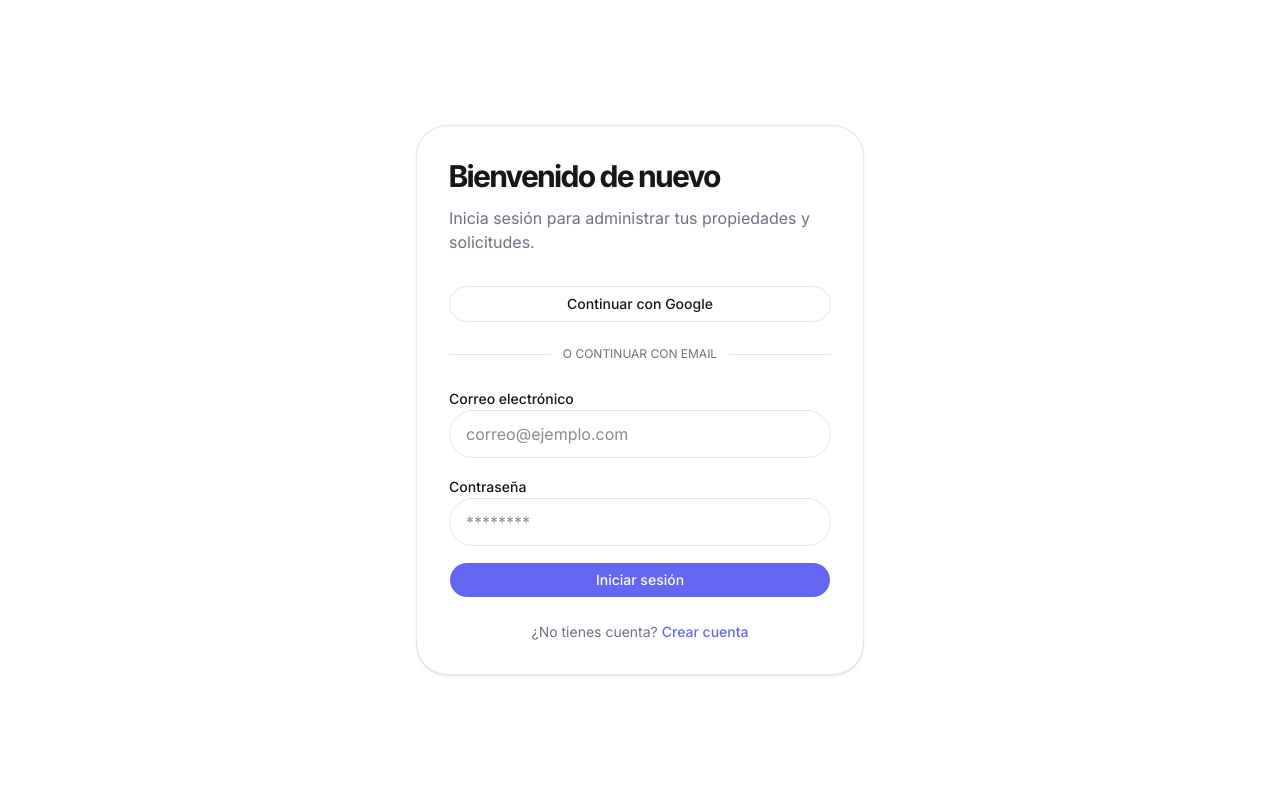
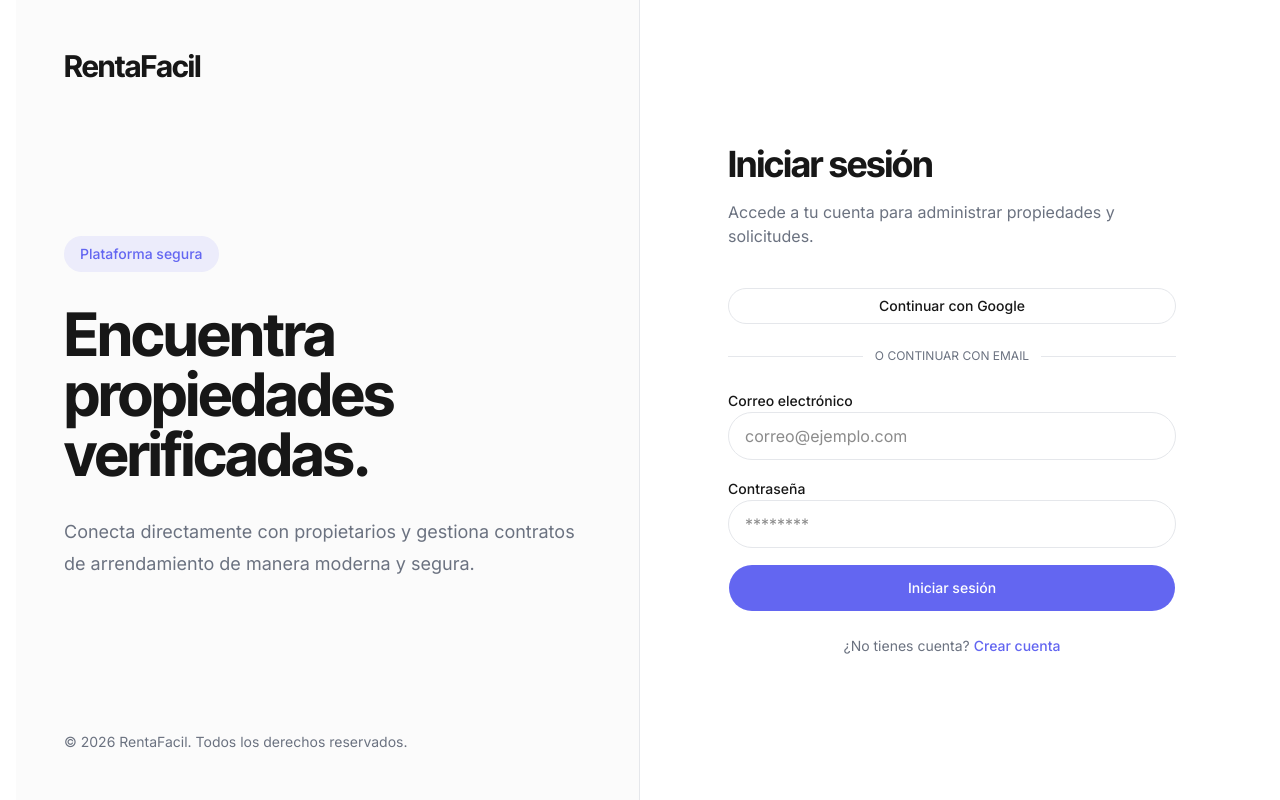
Before and after one commit to Nam3Mc/rentafacil-frontend, a Next.js app: page /login in a window 1280 px wide. Built offline with nearby package versions, Linux system fonts and the light colour scheme.

Commit message:
feat: implement premium authentication experience

```diff
--- a/src/app/(auth)/login/page.tsx
+++ b/src/app/(auth)/login/page.tsx
@@ -1,14 +1,14 @@
-import { AuthCard } from "@/components/auth/auth-card";
+import { AuthLayout } from "@/components/auth/auth-layout";
 
 import { LoginForm } from "@/components/auth/login-form";
 
 export default function LoginPage() {
   return (
-    <AuthCard
-      title="Bienvenido de nuevo"
-      description="Inicia sesión para administrar tus propiedades y solicitudes."
+    <AuthLayout
+      title="Iniciar sesión"
+      description="Accede a tu cuenta para administrar propiedades y solicitudes."
     >
       <LoginForm />
-    </AuthCard>
+    </AuthLayout>
   );
 }
--- a/src/app/(auth)/register/page.tsx
+++ b/src/app/(auth)/register/page.tsx
@@ -1,14 +1,14 @@
-import { AuthCard } from "@/components/auth/auth-card";
+import { AuthLayout } from "@/components/auth/auth-layout";
 
 import { RegisterForm } from "@/components/auth/register-form";
 
 export default function RegisterPage() {
   return (
-    <AuthCard
+    <AuthLayout
       title="Crear cuenta"
-      description="Regístrate para comenzar a explorar o publicar propiedades."
+      description="Publica propiedades, conecta con arrendatarios y administra tu cuenta."
     >
       <RegisterForm />
-    </AuthCard>
+    </AuthLayout>
   );
 }
--- /dev/null
+++ b/src/components/auth/auth-layout.tsx
@@ -0,0 +1,84 @@
+import Link from "next/link";
+
+interface AuthLayoutProps {
+  title: string;
+
+  description: string;
+
+  children: React.ReactNode;
+}
+
+export function AuthLayout({
+  title,
+  description,
+  children,
+}: AuthLayoutProps) {
+  return (
+    <div className="grid min-h-screen lg:grid-cols-2">
+
+      {/* Left Side */}
+      <div className="hidden border-r border-border bg-muted/40 lg:flex lg:flex-col lg:justify-between lg:p-12">
+
+        {/* Logo */}
+        <Link
+          href="/"
+          className="font-heading text-3xl font-bold tracking-tight"
+        >
+          RentaFacil
+        </Link>
+
+        {/* Content */}
+        <div className="max-w-xl">
+
+          <div className="inline-flex rounded-full bg-primary/10 px-4 py-2 text-sm font-medium text-primary">
+            Plataforma segura
+          </div>
+
+          <h2 className="mt-8 font-heading text-6xl font-bold tracking-tight">
+            Encuentra propiedades verificadas.
+          </h2>
+
+          <p className="mt-8 text-lg leading-8 text-muted-foreground">
+            Conecta directamente con propietarios y gestiona contratos de arrendamiento de manera moderna y segura.
+          </p>
+        </div>
+
+        {/* Footer */}
+        <div className="text-sm text-muted-foreground">
+          © 2026 RentaFacil. Todos los derechos reservados.
+        </div>
+      </div>
+
+      {/* Right Side */}
+      <div className="flex items-center justify-center p-6 md:p-12">
+
+        <div className="w-full max-w-md">
+
+          {/* Mobile Logo */}
+          <Link
+            href="/"
+            className="mb-10 block font-heading text-3xl font-bold tracking-tight lg:hidden"
+          >
+            RentaFacil
+          </Link>
+
+          {/* Header */}
+          <div>
+            <h1 className="font-heading text-4xl font-bold tracking-tight">
+              {title}
+            </h1>
+
+            <p className="mt-4 text-muted-foreground">
+              {description}
+            </p>
+          </div>
+
+          {/* Form */}
+          <div className="mt-10">
+            {children}
+          </div>
+        </div>
+      </div>
+    </div>
+  );
+}
--- a/src/components/auth/login-form.tsx
+++ b/src/components/auth/login-form.tsx
@@ -50,7 +50,7 @@ export function LoginForm() {
 
         <Button
           size="lg"
-          className="w-full rounded-2xl"
+          className="h-12 w-full rounded-2xl"
         >
           Iniciar sesión
         </Button>
```
